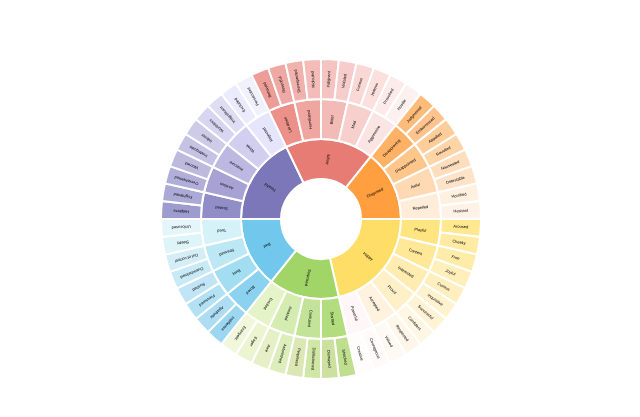
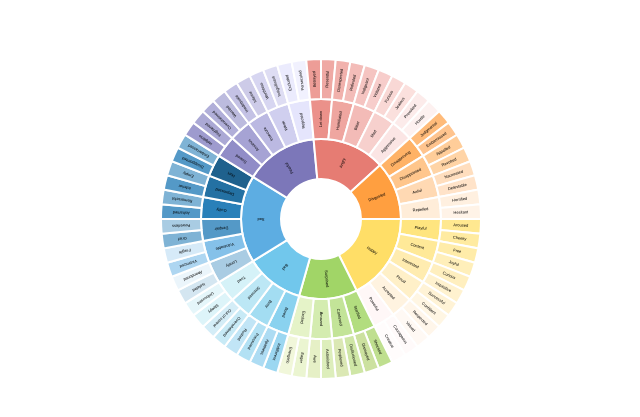
Before and after one commit to dthomas722/wheel-of-feelings, a Next.js app: page / in a window 1280 px wide. Shown: the part 189-606 px from the top of the page, without its empty margins (319-959 px from the left). Built offline with nearby package versions, Linux system fonts and the light colour scheme.

Commit message:
Add missing sad emotions

```diff
--- a/app/data/emotions.ts
+++ b/app/data/emotions.ts
@@ -136,6 +136,60 @@ export const emotions: Feeling[] = [
     ]
   },
   {
+    name: "Sad",
+    color: "#5DADE2",
+    children: [
+      {
+        name: "Lonely",
+        color: "#A9CCE3",
+        children: [
+          { name: "Isolated", color: "#D4E6F1" },
+          { name: "Abandoned", color: "#EBF5FB" }
+        ]
+      },
+      {
+        name: "Vulnerable",
+        color: "#85C1E9",
+        children: [
+          { name: "Victimized", color: "#AED6F1" },
+          { name: "Fragile", color: "#D6EAF8" }
+        ]
+      },
+      {
+        name: "Despair",
+        color: "#5499C7",
+        children: [
+          { name: "Grief", color: "#7FB3D5" },
+          { name: "Powerless", color: "#A9CCE3" }
+        ]
+      },
+      {
+        name: "Guilty",
+        color: "#2980B9",
+        children: [
+          { name: "Ashamed", color: "#5499C7" },
+          { name: "Remorseful", color: "#7FB3D5" }
+        ]
+      },
+      {
+        name: "Depressed",
+        color: "#2471A3",
+        children: [
+          { name: "Inferior", color: "#5499C7" },
+          { name: "Empty", color: "#7FB3D5" }
+        ]
+      },
+      {
+        name: "Hurt",
+        color: "#1F618D",
+        children: [
+          { name: "Disappointed", color: "#5499C7" },
+          { name: "Embarrassed", color: "#7FB3D5" }
+        ]
+      }
+    ]
+  },
+  {
     name: "Fearful",
     color: "#7C77B9",
     children: [
```
